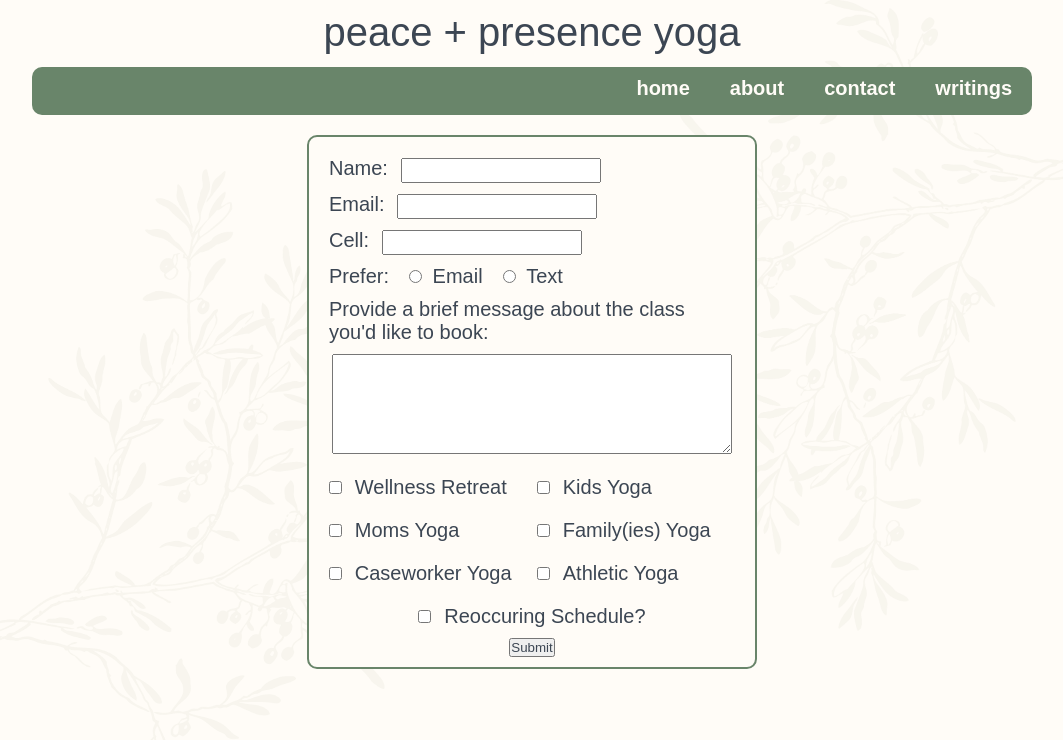
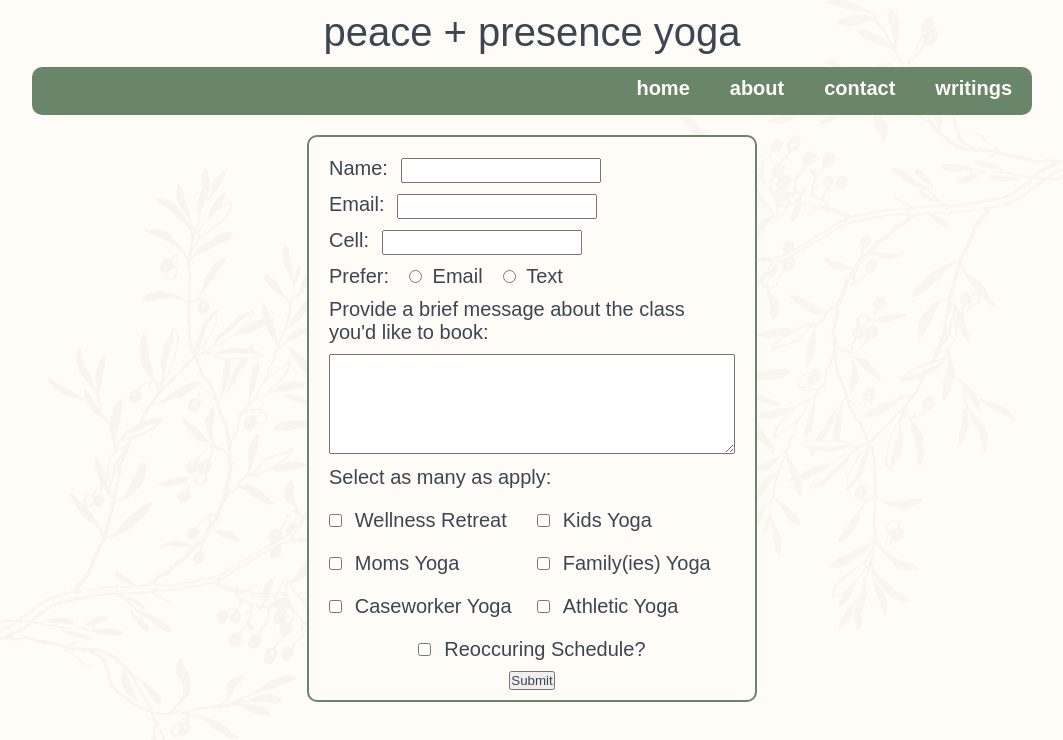
Before and after one commit to JoshCode25/pnp-yoga, a SvelteKit app: page /contact in a window 1280 px wide. Shown: the top 740 px of the page, without its empty margins (108-1171 px from the left). Built offline with nearby package versions, Linux system fonts and the light colour scheme.

Commit message:
added checkbox clarifying text

```diff
--- a/src/routes/contact/+page.svelte
+++ b/src/routes/contact/+page.svelte
@@ -28,7 +28,9 @@
 		<p>Provide a brief message about the class you'd like to book:</p>
 		<textarea id="message" name="message" />
 	</div>
+
 	<div class="checkWrapper">
+		<p>Select as many as apply:</p>
 		<div class="gridWrapper">
 			<div>
 				<input type="checkbox" id="wellness" name="wellness" value="true" />
@@ -81,12 +83,12 @@
 	}
 	p {
 		text-align: left;
-		margin-bottom: 1rem;
 	}
 
 	textarea {
-		width: 40rem;
+		width: 100%;
 		height: 10rem;
+		margin-top: 1rem;
 	}
 
 	.leftAlign {
```
